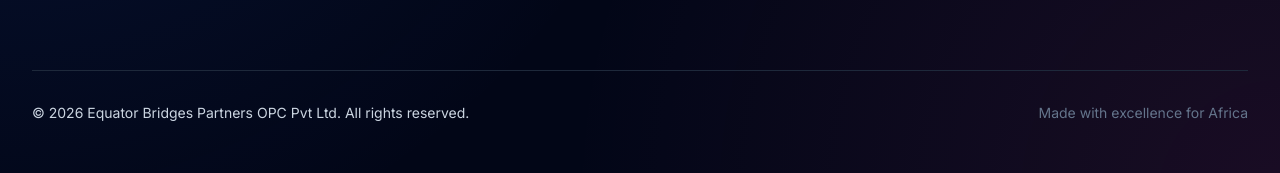
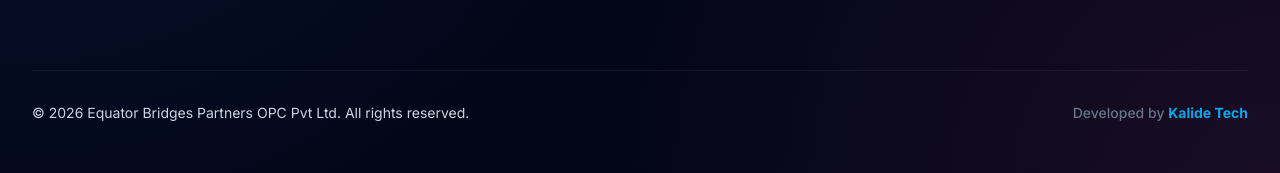
Before and after one commit to Kalide099/EquatorBridgePartners, a Next.js app: page / in a window 1280 px wide. Shown: the part 9392-9565 px from the top of the page. Built offline with nearby package versions, Linux system fonts and the light colour scheme; no server answers; the database is empty.

Commit message:
Add Kalide Tech footer signature

```diff
--- a/components/Footer.tsx
+++ b/components/Footer.tsx
@@ -92,10 +92,12 @@ const Footer = () => {
           </div>
         </div>
 
-        <div className="mt-20 pt-8 border-t border-slate-800 flex flex-col md:flex-row justify-between items-center text-sm">
+        <div className="mt-20 pt-8 border-t border-white/5 flex flex-col md:flex-row justify-between items-center text-sm">
           <p>© {currentYear} Equator Bridges Partners OPC Pvt Ltd. {t("footer.rights")}</p>
-          <div className="flex space-x-6 mt-4 md:mt-0">
-            <span className="text-slate-500">{t("footer.made_with")}</span>
+          <div className="flex space-x-6 mt-4 md:mt-0 items-center">
+            <p className="text-slate-500 font-medium">
+              Developed by <a href="https://kalidetech.com" target="_blank" rel="noopener noreferrer" className="text-primary-500 font-bold hover:text-primary-400 transition-colors">Kalide Tech</a>
+            </p>
           </div>
         </div>
       </div>
```
